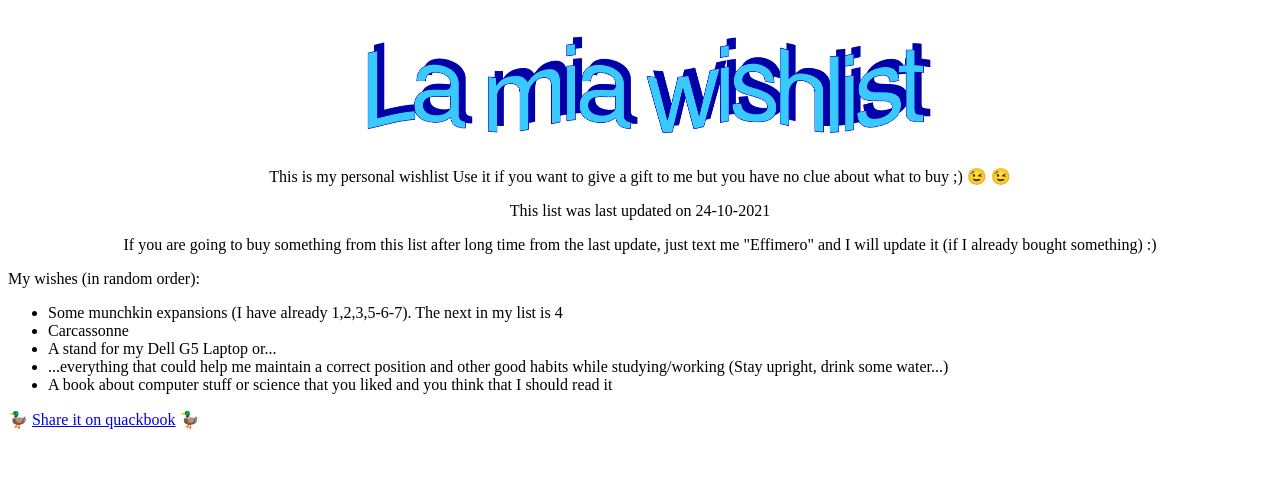
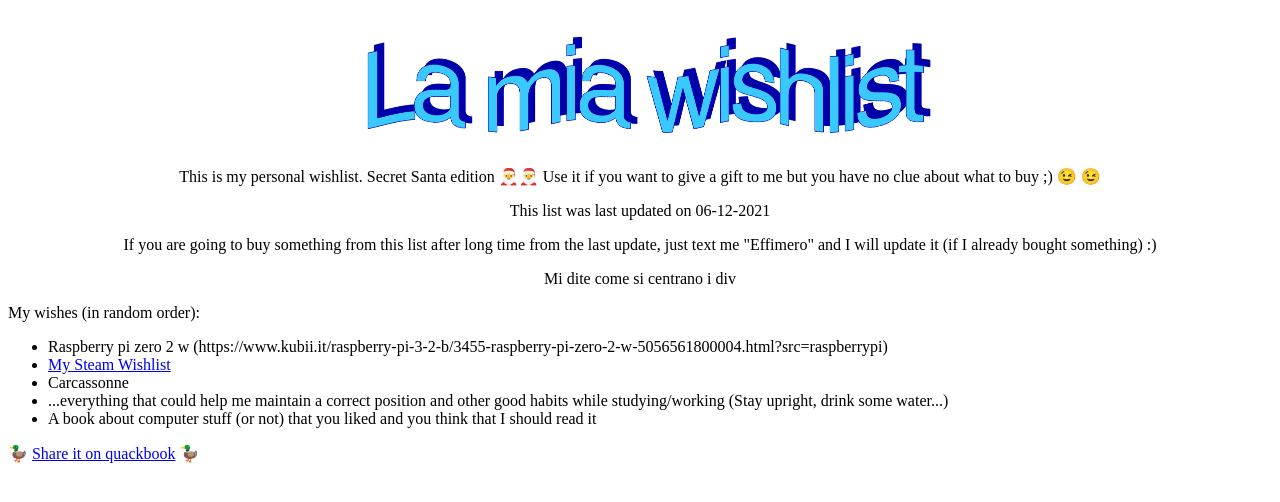
Before and after one commit to dario-passarello/dario-passarello.github.io, a plain HTML site: page wishlist.html in a window 1280 px wide. Drawn offline with Linux system fonts and the light colour scheme.

Commit message:
Update wishlist.html

```diff
--- a/wishlist.html
+++ b/wishlist.html
@@ -9,29 +9,30 @@
     <center>
     <img src="assets/wishlist.png" alt="Italian Trulli">
     <p>
-        This is my personal wishlist
+        This is my personal wishlist. Secret Santa edition &#127877;&#127877;
         Use it if you want to give a gift to me but you have no clue about what to buy ;)  	&#128521;  	&#128521;
     </p>
     <p>
-    This list was last updated on 24-10-2021
+    This list was last updated on 06-12-2021
     </p>
     <p>
     If you are going to buy something from this list after long time from the last update, just text me "Effimero" and I will update it (if I already bought something) :)
     </p>
+    <p>
+    Mi dite come si centrano i div
+     </p>
     </center>
 
     <p>
     My wishes (in random order):
     </p>
     <ul>
-    <!--<li> Transport Fever 2 (on Steam) (I have already the first), I will play it like 400 hours probably :) - At full price (40$) is definitely not worth it, maybe it's better to wait for a deal-->
-    <li> Some munchkin expansions (I have already 1,2,3,5-6-7). The next in my list is 4
+    <li> Raspberry pi zero 2 w (https://www.kubii.it/raspberry-pi-3-2-b/3455-raspberry-pi-zero-2-w-5056561800004.html?src=raspberrypi)
+    <li> <a href=https://store.steampowered.com/wishlist/profiles/76561198088374942/#sort=price> My Steam Wishlist </a>
     <li> Carcassonne
-    <!--<li> <b>A new mouse</b>, the old one is broken (I prefer it wired) -->
-    <!--<li> A new keyboard (I prefer it wired, non mechanical, for noise reasons :( )-->
-    <li> A stand for my Dell G5 Laptop or...
     <li> ...everything that could help me maintain a correct position and other good habits while studying/working (Stay upright, drink some water...)
-    <li> A book about computer stuff or science that you liked and you think that I should read it
+    <li> A book about computer stuff (or not) that you liked and you think that I should read it
+
     </ul>
 
     <p>
```
